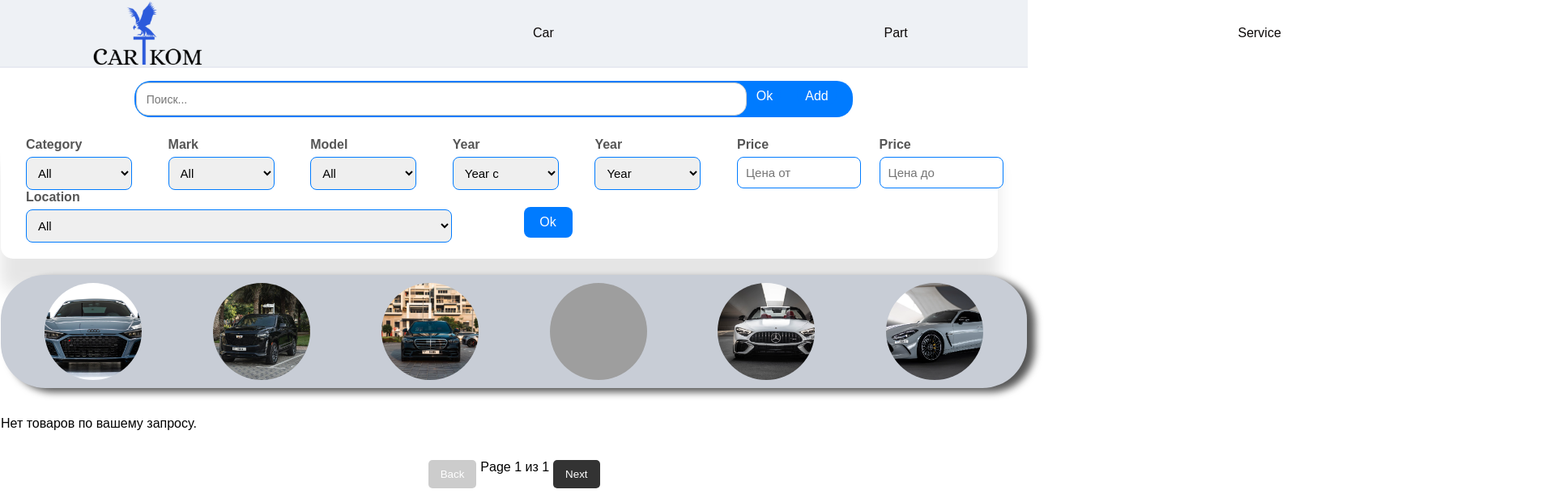
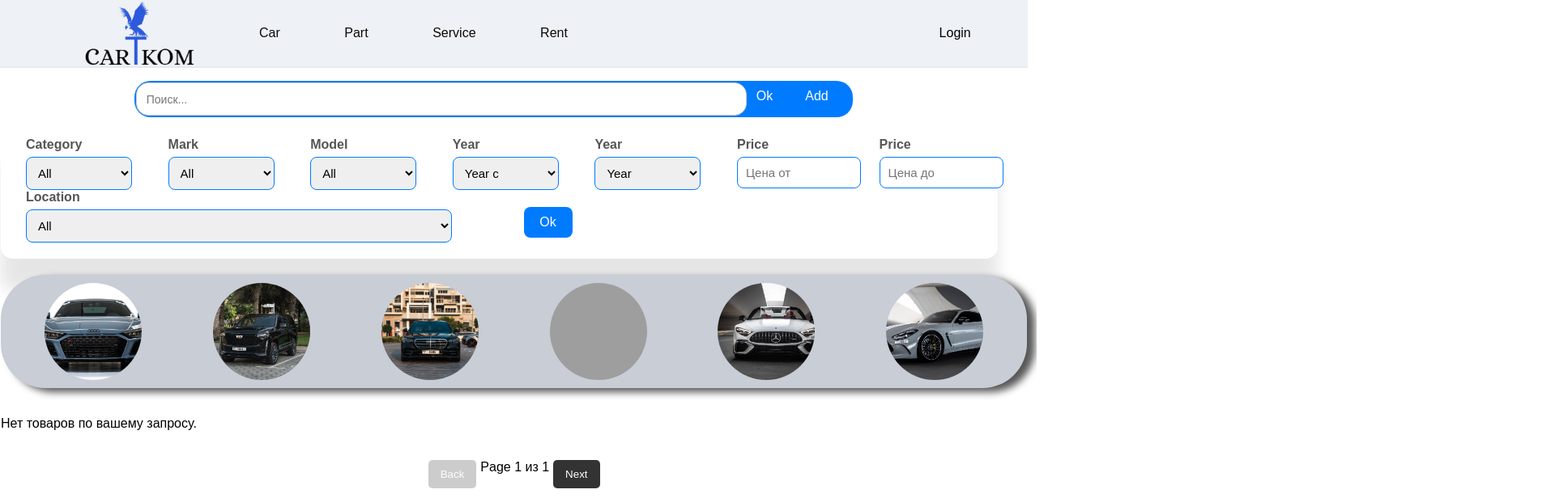
Before and after one commit to gadamx/carWcar.com, a website: page index.html in a window 1280 px wide. Shown: the top 616 px of the page at 81% size, 1920 px wide, since content can reach past the window. Drawn offline with Linux system fonts and the light colour scheme; no server answers; grey boxes are pictures that could not be loaded.

Commit message:
Update style33.css

```diff
--- a/style33.css
+++ b/style33.css
@@ -58,13 +58,15 @@ h1, h2 {
 }
 .quick-access {
     display: flex;
-    margin-left: 10px;
+    align-items: center;
+    justify-content: space-between;
+    gap: 10px;
 }
 
 #btnnn1 {
 
 
-   margin-left: 35%;
+   margin-left: 0,1%;
 
 }
 
```
